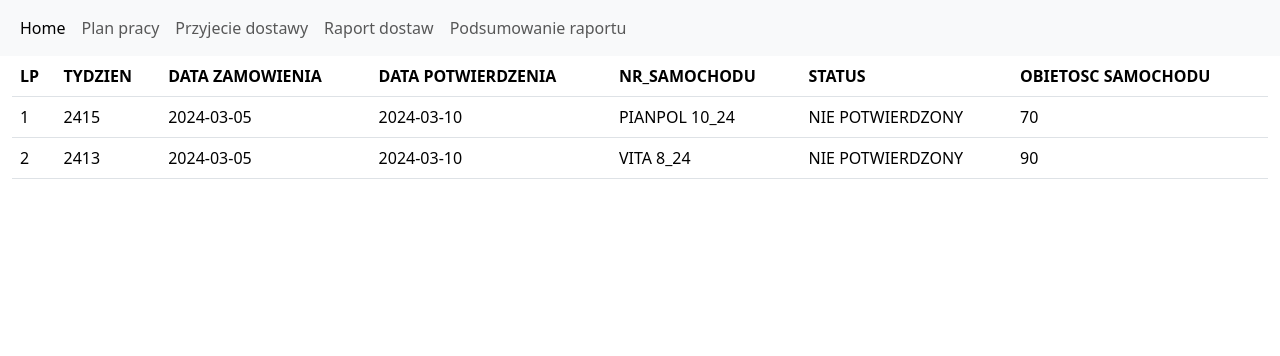
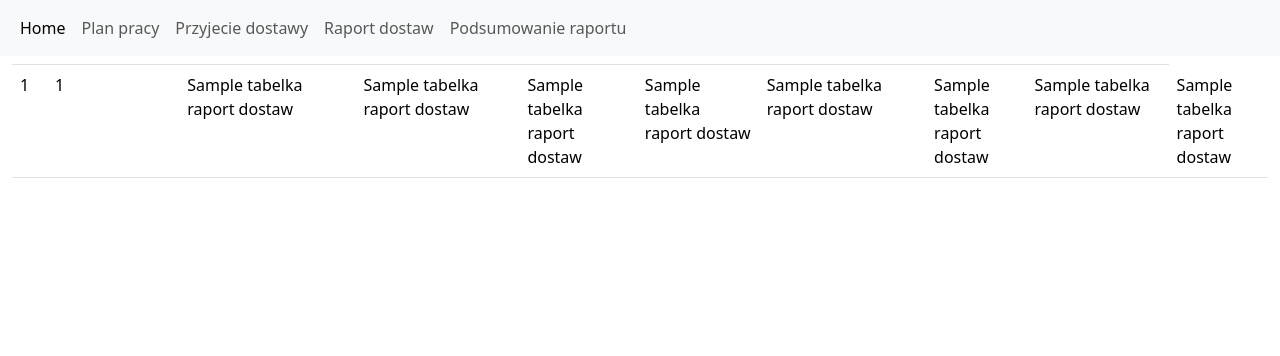
Before and after one commit to Mogarthron/Magazynier, a Flask app: template Flask_server/Bluprints/wydzial_pianek/templates/wydzial_pianek/raport_dostaw.html in a window 1280 px wide. Shown: the top 356 px of the page. Run offline with Flask 3, Linux system fonts and the light colour scheme; the template is opened without the code that fills it: most values are stand-ins (such as "Sample title", 1, 10 or a date in 2020); parts of the project's set-up code (start-up, migrations or seed data) failed here and were passed over; some libraries are stand-ins or nearby versions.

Commit message:
Falsk server

```diff
--- a/Flask_server/Bluprints/wydzial_pianek/templates/wydzial_pianek/modal_rysunek_dokumentacja.html
+++ b/Flask_server/Bluprints/wydzial_pianek/templates/wydzial_pianek/modal_rysunek_dokumentacja.html
@@ -1,5 +1,5 @@
 <div class="modal fade" id="rysunekDok" tabindex="-1" aria-labelledby="rysunekDokumentacjaLabel" aria-hidden="true">
-    <div class="modal-dialog modal-dialog-scrollable">
+    <div class="modal-dialog modal-dialog-scrollable modal-xl">
         <div class="modal-content">
             <div class="modal-header">
                 <h5 class="modal-title" id="rysunekDokumentacjaLabel">
@@ -8,7 +8,7 @@
                 <button type="button" class="btn-close" data-bs-dismiss="modal" aria-label="Close"></button>
             </div>
             <div class="modal-body">
-                <img src="{{url_for('wydzial_pianek.static', filename='RYSUNKI'+r[8])}}", alt="RYSUNEK {{r[4]}}">
+                <img id="rysunekImg", alt="RYSUNEK {{r[4]}}">
 
             </div>
             <div class="modal-footer">
--- a/Flask_server/Bluprints/wydzial_pianek/templates/wydzial_pianek/nav_wp.html
+++ b/Flask_server/Bluprints/wydzial_pianek/templates/wydzial_pianek/nav_wp.html
@@ -1,4 +1,4 @@
-<nav class="navbar navbar-expand-lg bg-body-tertiary">
+<nav class="navbar navbar-expand-lg bg-body-tertiary fixed-top">
   <div class="container-fluid">
     <button
       class="navbar-toggler"
--- a/Flask_server/Bluprints/wydzial_pianek/templates/wydzial_pianek/raport_dostaw.html
+++ b/Flask_server/Bluprints/wydzial_pianek/templates/wydzial_pianek/raport_dostaw.html
@@ -6,34 +6,32 @@
     <thead>
       <tr>
         <th>LP</th>
-        <th>TYDZIEN</th>
         <th>DATA ZAMOWIENIA</th>
+        <th>CZAS OCZEKIWNIA NA POTWIERDZENIE</th>
         <th>DATA POTWIERDZENIA</th>
+        <th>DATA DOSTAWY</th>
+        <th>NR_PARTII</th>
         <th>NR_SAMOCHODU</th>
         <th>STATUS</th>
-
         <th>OBIETOSC SAMOCHODU</th>
       </tr>
     </thead>
     <tbody>
+      {% for d in tabelka_raport_dostaw %}
       <tr>
-        <td>1</td>
-        <td>2415</td>
-        <td>2024-03-05</td>
-        <td>2024-03-10</td>
-        <td>PIANPOL 10_24</td>
-        <td>NIE POTWIERDZONY</td>
-        <td>70</td>
+        <td>{{loop.index}}</td>
+        <td>{{d[0]}}</td>
+        <td>{{d[1]}}</td>
+        <td>{{d[2]}}</td>
+        <td>{{d[3]}}</td>
+        <td>{{d[4]}}</td>
+        <td>{{d[5]}}</td>
+        <td>{{d[6]}}</td>
+        <td>{{d[7]}}</td>
+        <td>{{d[8]}}</td>
+
       </tr>
-      <tr>
-        <td>2</td>
-        <td>2413</td>
-        <td>2024-03-05</td>
-        <td>2024-03-10</td>
-        <td>VITA 8_24</td>
-        <td>NIE POTWIERDZONY</td>
-        <td>90</td>
-      </tr>
+      {% endfor %}
     </tbody>
   </table>
 </div>
```
Also changed, not shown: Flask_server/Bluprints/wydzial_pianek/routes.py (+10 -6 lines), Flask_server/Bluprints/wydzial_pianek/templates/wydzial_pianek/plan_pracy.html (+2 -17 lines), Flask_server/Bluprints/wydzial_pianek/templates/wydzial_pianek/raport_jakosciowy.html (+13 -8 lines).
